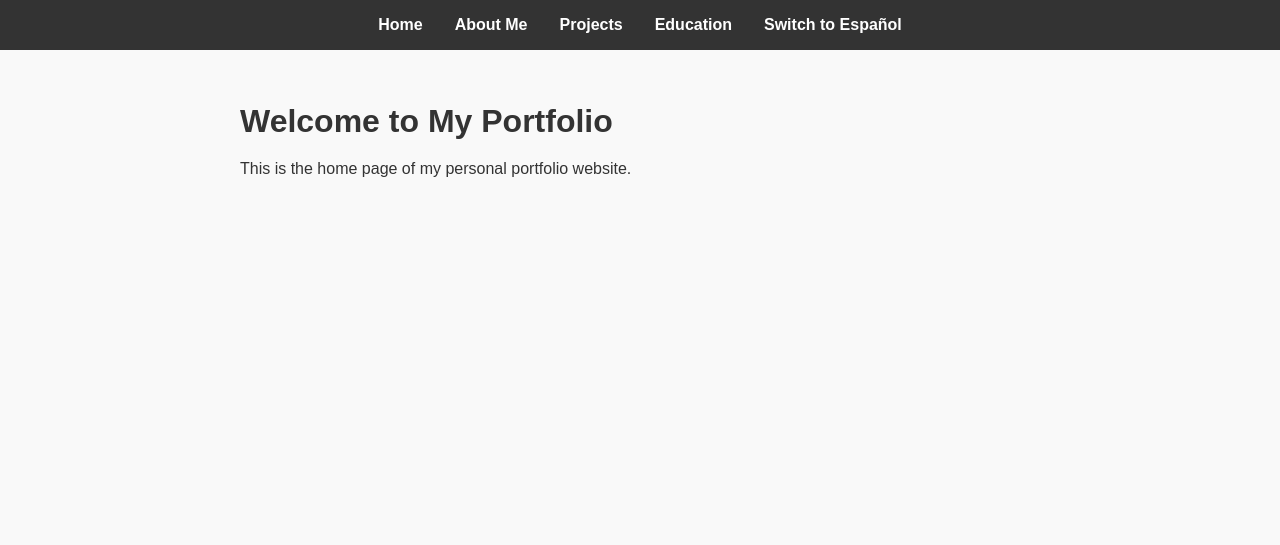
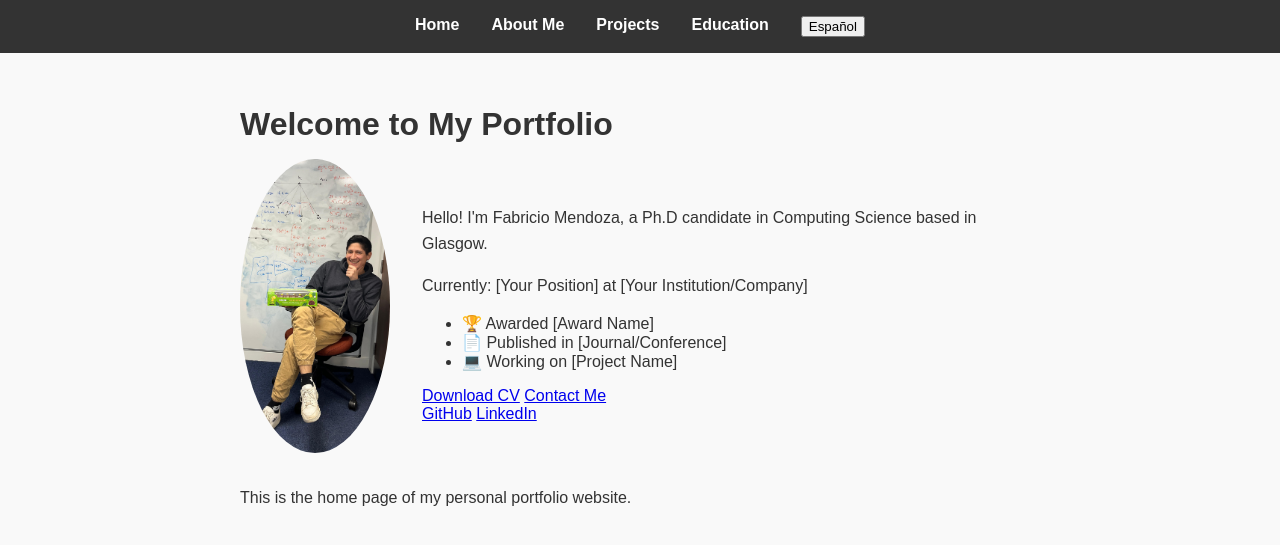
Before and after one commit to mendoza95/fabricio-webpage, a Flask app: page /en/ in a window 1280 px wide. Shown: the top 545 px of the page. Run offline with Flask 2, Linux system fonts and the light colour scheme.

Commit message:
We add language toggle,profile picture and welcome message

```diff
--- a/app.py
+++ b/app.py
@@ -1,26 +1,40 @@
-from flask import Flask, render_template, redirect
+from flask import Flask, render_template, redirect, session, url_for, request
 
 app = Flask(__name__)
+app.secret_key = 'your_secret_key_here'  # Replace with a strong, random value in production
 
-# Default route redirects to English
+# Default route redirects to English or the session language if set
 @app.route('/')
 def default():
-    return redirect('/en/')
+    lang = session.get('lang', 'en')
+    return redirect(f'/{lang}/')
+
+# Route to set language in session and redirect back
+@app.route('/set_language/<lang>')
+def set_language(lang):
+    session['lang'] = lang
+    # Redirect to the referring page or home if not available
+    next_url = request.referrer or url_for('index', lang=lang)
+    return redirect(next_url)
 
 @app.route('/<lang>/')
 def index(lang):
+    session['lang'] = lang
     return render_template(f'{lang}/index.html', lang=lang)
 
 @app.route('/<lang>/about')
 def about(lang):
+    session['lang'] = lang
     return render_template(f'{lang}/about.html', lang=lang)
 
 @app.route('/<lang>/projects')
 def projects(lang):
+    session['lang'] = lang
     return render_template(f'{lang}/projects.html', lang=lang)
 
 @app.route('/<lang>/education')
 def education(lang):
+    session['lang'] = lang
     return render_template(f'{lang}/education.html', lang=lang)
 
 if __name__ == '__main__':
--- a/static/css/style.css
+++ b/static/css/style.css
@@ -65,4 +65,30 @@ p {
     nav ul li {
         margin: 0.5rem 0;
     }
+
+    .profile-container {
+        flex-direction: column;
+        align-items: center;
+        gap: 1rem;
+    }
 }
+
+.profile-container {
+    display: flex;
+    align-items: center;
+    gap: 2rem; /* space between photo and text */
+    margin-bottom: 2rem;
+}
+
+.profile-photo {
+    width: 100%;
+    max-width: 150px;   /* Adjust max-width as needed */
+    height: auto;
+    border-radius: 50%; /* Optional: circular photo */
+    display: block;
+    margin: 0; /* Remove vertical margin for better alignment */
+}
+
+.welcome-message {
+    flex: 1;
+}
--- /dev/null
+++ b/static/js/main.js
@@ -0,0 +1,11 @@
+function toggleLanguage() {
+    const currentPath = window.location.pathname;
+    const parts = currentPath.split('/');
+    const currentLang = parts[1];
+
+    let newLang = currentLang === 'en' ? 'es' : 'en';
+    parts[1] = newLang;
+
+    const newPath = parts.join('/');
+    window.location.href = newPath;
+}
--- a/templates/base.html
+++ b/templates/base.html
@@ -5,6 +5,7 @@
     <meta name="viewport" content="width=device-width, initial-scale=1.0">
     <title>{% block title %}My Portfolio{% endblock %}</title>
     <link rel="stylesheet" href="{{ url_for('static', filename='css/style.css') }}">
+    <script src="{{ url_for('static', filename='js/main.js') }}"></script>
 </head>
 <body>
     <nav>
@@ -13,15 +14,21 @@
         <li><a href="/{{ lang }}/about">About Me</a></li>
         <li><a href="/{{ lang }}/projects">Projects</a></li>
         <li><a href="/{{ lang }}/education">Education</a></li>
-        <li><a href="/{{ 'es' if lang == 'en' else 'en' }}/">
+        <!---<li><a href="/{{ 'es' if lang == 'en' else 'en' }}/">
             Switch to {{ 'Español' if lang == 'en' else 'English' }}
-        </a></li>
+        </a></li>-->
+        <li>
+            <button onclick="toggleLanguage()">
+                {{ 'Español' if lang == 'en' else 'English' }}
+            </button>
+        </li>
+
     </ul>
 </nav>
     <main>
         {% block content %}{% endblock %}
     </main>
 
-    <script src="{{ url_for('static', filename='js/main.js') }}"></script>
+
 </body>
 </html>
--- a/templates/en/index.html
+++ b/templates/en/index.html
@@ -2,5 +2,23 @@
 {% block title %}Home{% endblock %}
 {% block content %}
 <h1>Welcome to My Portfolio</h1>
+<div class="profile-container">
+    <img src="{{ url_for('static', filename='img/profile.jpg') }}" alt="Your Name" class="profile-photo">
+    <div class="welcome-message">
+        <p>Hello! I'm Fabricio Mendoza, a Ph.D candidate in Computing Science based in Glasgow.</p>
+        <p>Currently: [Your Position] at [Your Institution/Company]</p>
+        <ul>
+            <li>🏆 Awarded [Award Name]</li>
+            <li>📄 Published in [Journal/Conference]</li>
+            <li>💻 Working on [Project Name]</li>
+        </ul>
+        <a href="{{ url_for('static', filename='cv.pdf') }}" class="btn">Download CV</a>
+        <a href="mailto:your@email.com" class="btn">Contact Me</a>
+        <div class="social-links">
+            <a href="https://github.com/yourusername">GitHub</a>
+            <a href="https://linkedin.com/in/yourusername">LinkedIn</a>
+        </div>
+    </div>
+</div>
 <p>This is the home page of my personal portfolio website.</p>
 {% endblock %}
```
Also changed, not shown: static/img/profile.jpg (added), 2 other files.
